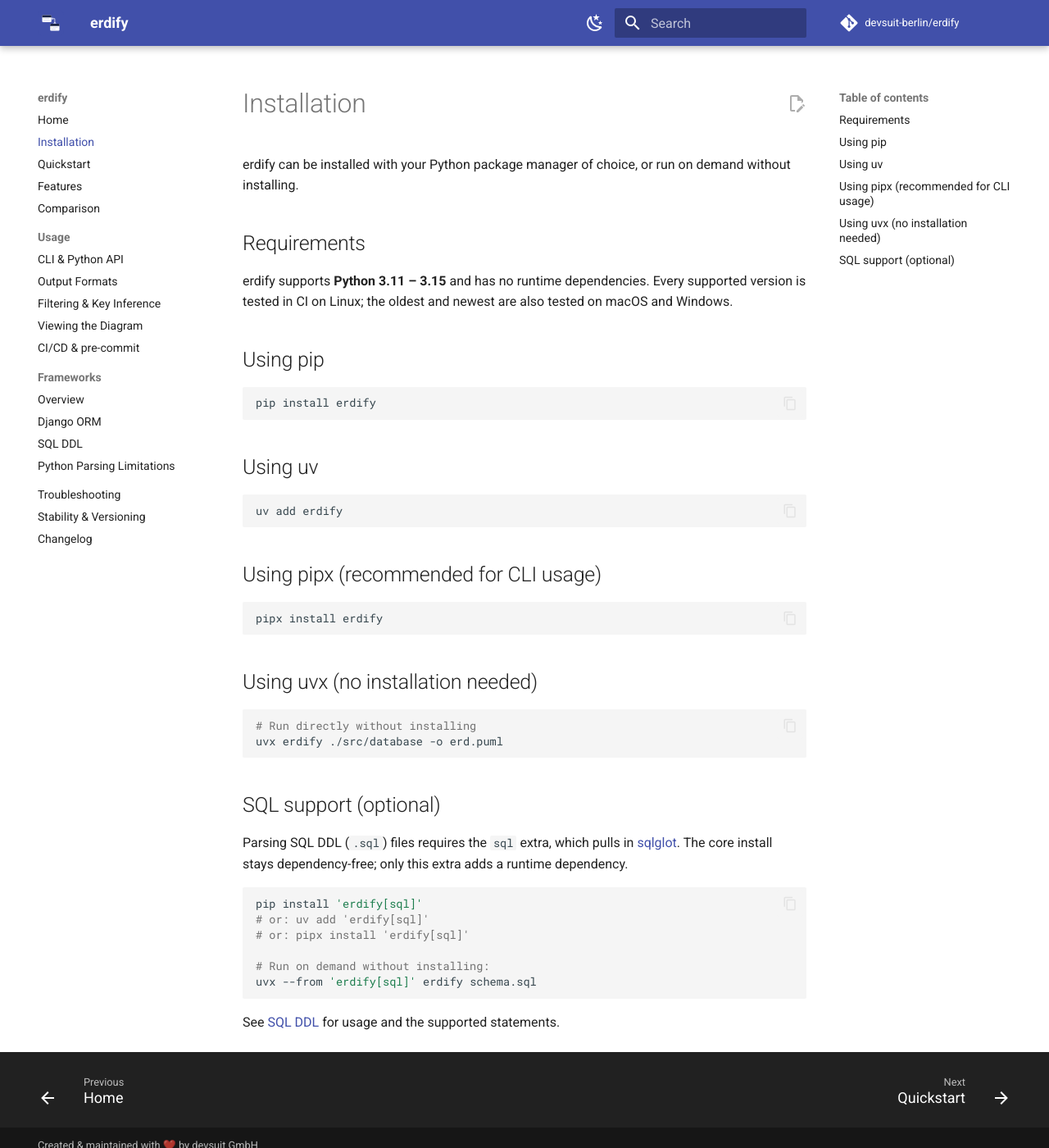
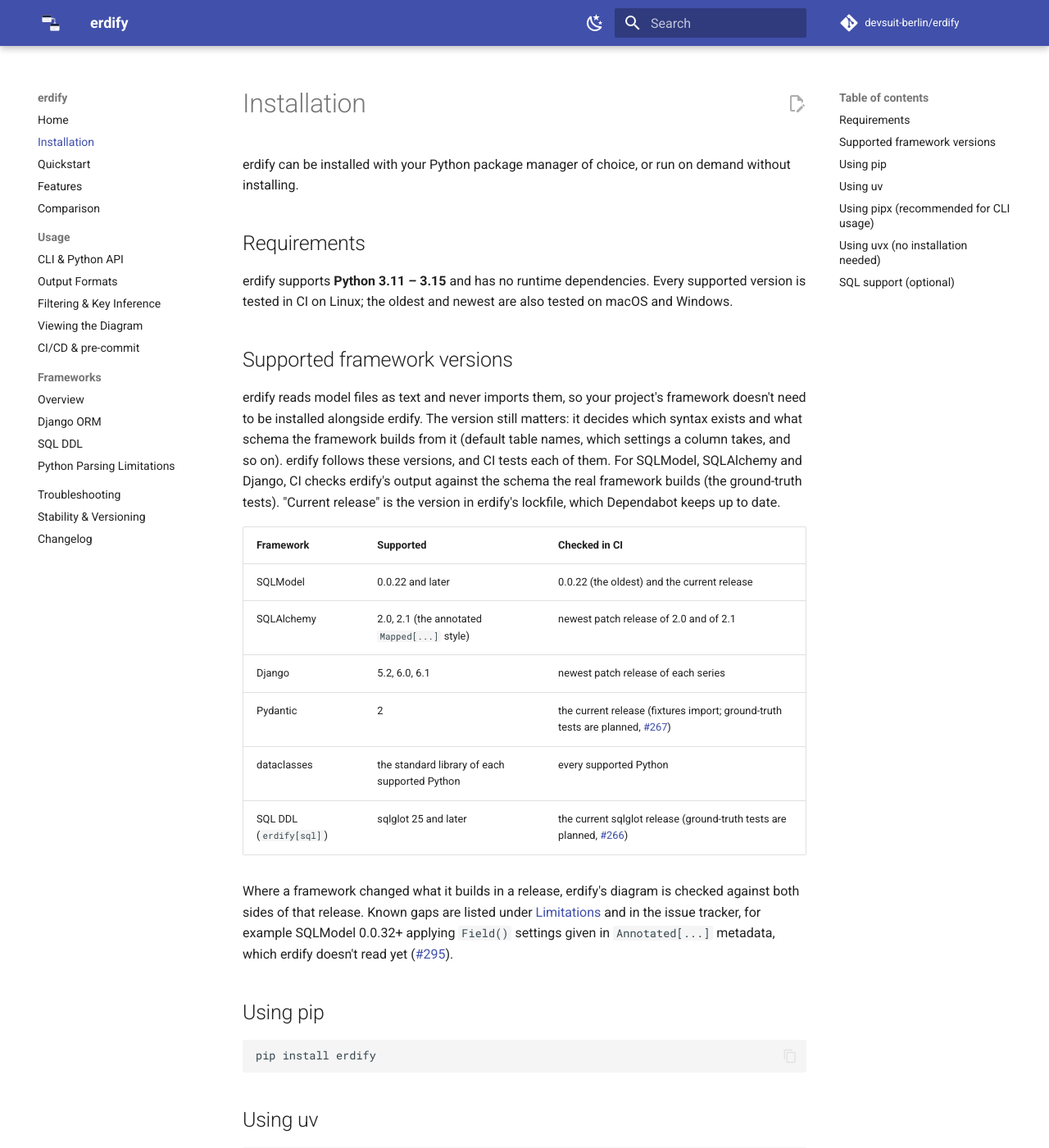
Before and after one commit to devsuit-berlin/erdify, an MkDocs documentation site: the page built from docs/installation.md, in a window 1280 px wide and 1400 px high. Shown: the whole window at 82% size. Built offline with MkDocs 1.6.1 and Material for MkDocs 9.7.7, drawn with Linux system fonts in a browser that asks for light colours; comment, search, counter and statistics services are not loaded.

Commit message:
test: SQLModel axis in the SQLAlchemy ground-truth CI (0.0.22 and current); document supported framework versions

```diff
--- a/docs/installation.md
+++ b/docs/installation.md
@@ -11,6 +11,33 @@ erdify can be installed with your Python package manager of choice, or run on de
 erdify supports **Python 3.11 – 3.15** and has no runtime dependencies. Every
 supported version is tested in CI on Linux; the oldest and newest are also
 tested on macOS and Windows.
+
+## Supported framework versions
+
+erdify reads model files as text and never imports them, so your project's
+framework doesn't need to be installed alongside erdify. The version still
+matters: it decides which syntax exists and what schema the framework builds
+from it (default table names, which settings a column takes, and so on). erdify
+follows these versions, and CI tests each of them. For SQLModel, SQLAlchemy and
+Django, CI checks erdify's output against the schema the real framework builds
+(the ground-truth tests). "Current release" is the version in erdify's
+lockfile, which Dependabot keeps up to date.
+
+| Framework | Supported | Checked in CI |
+|---|---|---|
+| SQLModel | 0.0.22 and later | 0.0.22 (the oldest) and the current release |
+| SQLAlchemy | 2.0, 2.1 (the annotated `Mapped[...]` style) | newest patch release of 2.0 and of 2.1 |
+| Django | 5.2, 6.0, 6.1 | newest patch release of each series |
+| Pydantic | 2 | the current release (fixtures import; ground-truth tests are planned, [#267](https://github.com/devsuit-berlin/erdify/issues/267)) |
+| dataclasses | the standard library of each supported Python | every supported Python |
+| SQL DDL (`erdify[sql]`) | sqlglot 25 and later | the current sqlglot release (ground-truth tests are planned, [#266](https://github.com/devsuit-berlin/erdify/issues/266)) |
+
+Where a framework changed what it builds in a release, erdify's diagram is
+checked against both sides of that release. Known gaps are listed under
+[Limitations](frameworks/limitations.md) and in the issue tracker, for example
+SQLModel 0.0.32+ applying `Field()` settings given in `Annotated[...]`
+metadata, which erdify doesn't read yet
+([#295](https://github.com/devsuit-berlin/erdify/issues/295)).
 
 ## Using pip
 
```
Also changed, not shown: CHANGELOG.md (+10 -0 lines), CONTRIBUTING.md (+11 -0 lines), README.md (+1 -1 lines), docs/frameworks/index.md (+3 -0 lines), docs/frameworks/limitations.md (+4 -1 lines), docs/stability.md (+10 -0 lines), .github/copilot-instructions.md, 2 other files.
